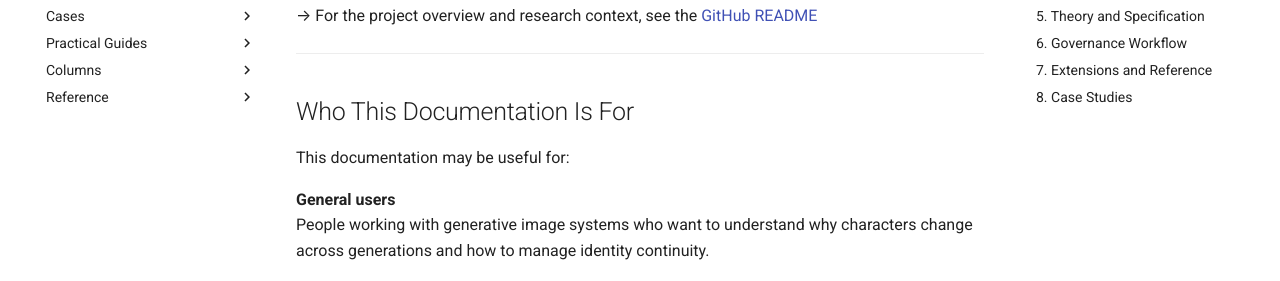
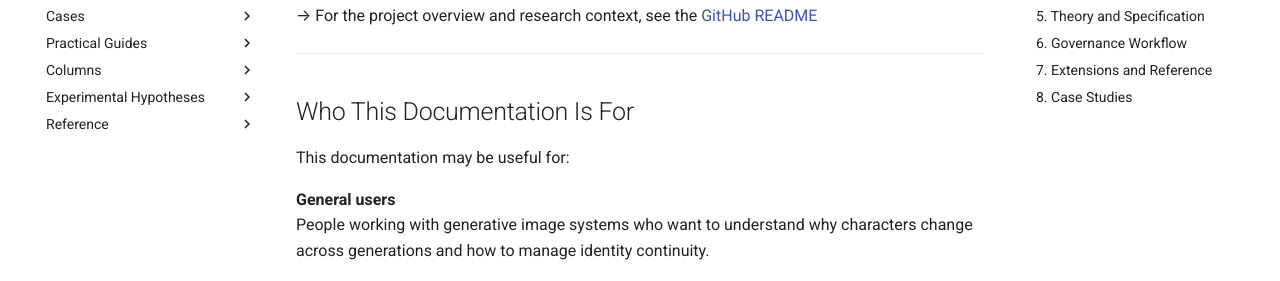
Before and after one commit to watadani-byte/character-identity-protocol, an MkDocs documentation site: the page built from docs/index.md, in a window 1280 px wide. Shown: the part 337-618 px from the top of the page. Built offline with MkDocs 1.6.1 and Material for MkDocs 9.7.7, drawn with Linux system fonts in a browser that asks for light colours; comment, search, counter and statistics services are not loaded; part of the change alters nothing that is shown.

Commit message:
mkdocs.yml を更新

```diff
--- a/mkdocs.yml
+++ b/mkdocs.yml
@@ -70,6 +70,9 @@ nav:
       - Reconstruction Durability and Identity Longevity: column_reconstruction_durability.md
       - Is Prompt Engineering Over: prompt-engineering-as-intent-preservation.md
 
+  - Experimental Hypotheses:
+      - PAL Prompt & Conformance Layers (Hypothesis): pal_prompt_and_conformance_layers.md
+
   - Reference:
       - Glossary: glossary.md
       - CIP Terminology Mapping: cip_terminology_mapping.md
```
